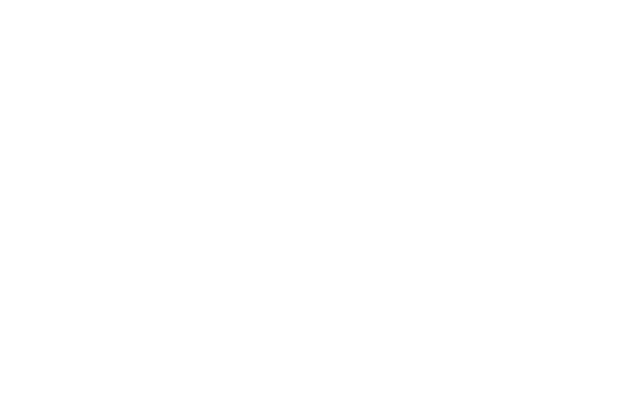
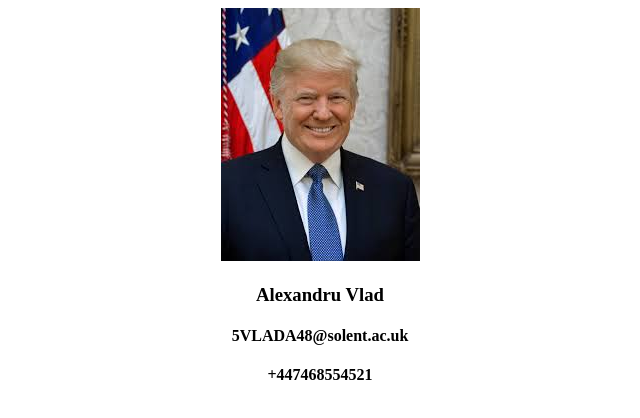
Before and after one commit to al3x-git/Web_Sol, a plain HTML site: page Week1/index.html in a window 1280 px wide. Shown: the whole page, without its empty margins (320-960 px from the left). Drawn offline with Linux system fonts and the light colour scheme.

Commit message:
Added contact details

```diff
--- a/Week1/index.html
+++ b/Week1/index.html
@@ -1,9 +1,15 @@
 <!DOCTYPE html>
 <html>
 
-	<head>  <title> My Online CV   <title>	<head>
+	<head>  <title> My Online CV   </title>	</head>
 	<body>
-		<img src="images?Trump.jpg">
+		<center>
+		<img src="images/trump.jpg">
+		<h3> Alexandru Vlad	</h3>
+		<h4> 5VLADA48@solent.ac.uk </h4>
+		<h4>	+447468554521	</h4>
+		</center>
+
 
 
 
```
